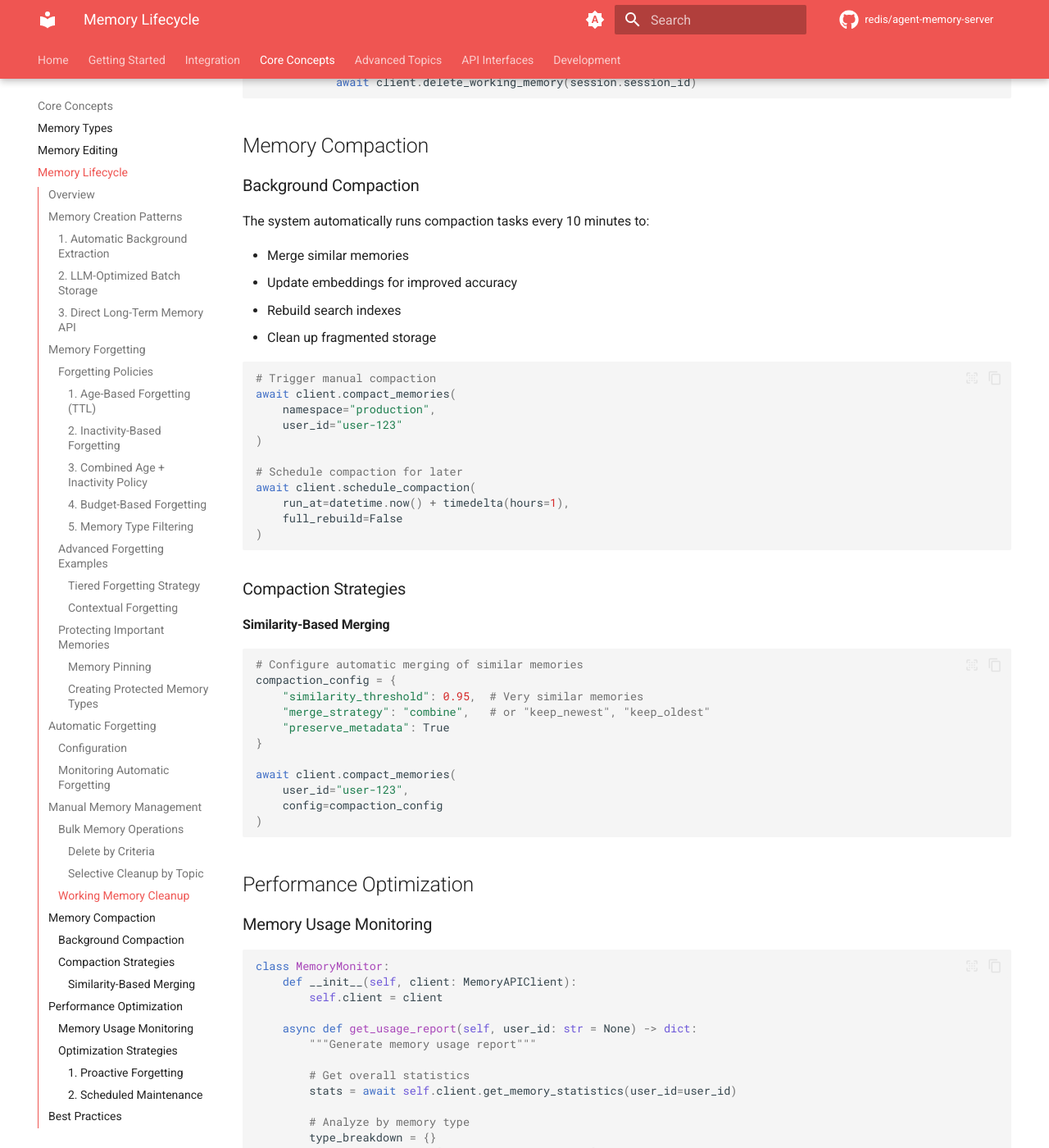
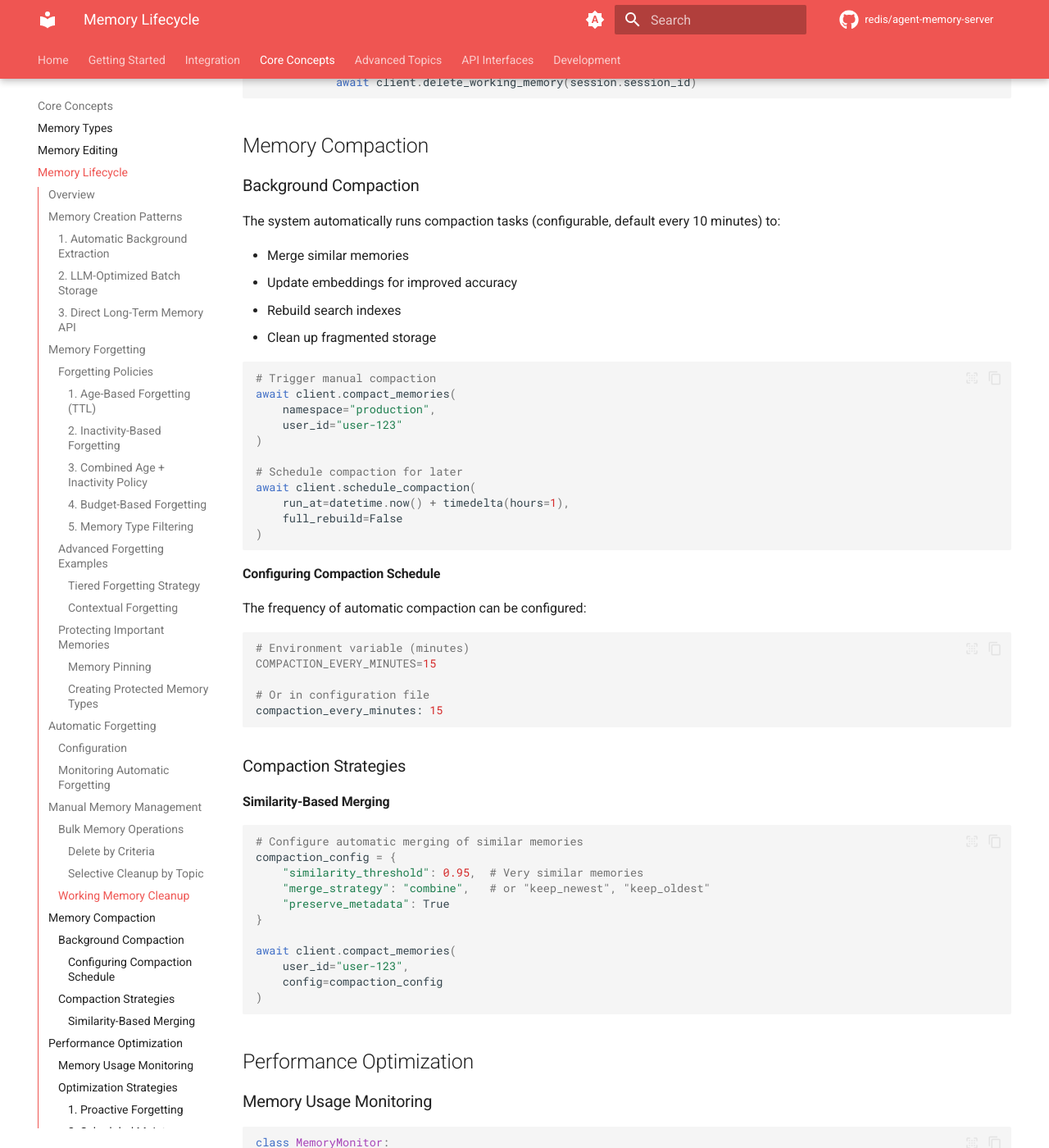
Before and after one commit to redis/agent-memory-server, an MkDocs documentation site: the page built from docs/memory-lifecycle.md, in a window 1280 px wide and 1400 px high, scrolled down 7230 px. Shown: the whole window at 82% size. Built offline with MkDocs 1.6.1 and Material for MkDocs 9.7.7, drawn with Linux system fonts in a browser that asks for light colours; comment, search, counter and statistics services are not loaded; the version menu is left out.

Commit message:
Make compaction schedule configurable
Add compaction_every_minutes setting to replace hardcoded 10-minute schedule.
Users can now configure via environment variable or config file.

Fixes #53

🤖 Generated with [Claude Code](https://claude.ai/code)

Co-Authored-By: Claude <noreply@anthropic.com>

````diff
--- a/docs/memory-lifecycle.md
+++ b/docs/memory-lifecycle.md
@@ -357,7 +357,7 @@ async def cleanup_working_memory(client: MemoryAPIClient):
 
 ### Background Compaction
 
-The system automatically runs compaction tasks every 10 minutes to:
+The system automatically runs compaction tasks (configurable, default every 10 minutes) to:
 
 - Merge similar memories
 - Update embeddings for improved accuracy
@@ -376,6 +376,18 @@ await client.schedule_compaction(
     run_at=datetime.now() + timedelta(hours=1),
     full_rebuild=False
 )
+```
+
+#### Configuring Compaction Schedule
+
+The frequency of automatic compaction can be configured:
+
+```bash
+# Environment variable (minutes)
+COMPACTION_EVERY_MINUTES=15
+
+# Or in configuration file
+compaction_every_minutes: 15
 ```
 
 ### Compaction Strategies
````
Also changed, not shown: docs/configuration.md (+6 -1 lines), 2 other files.
